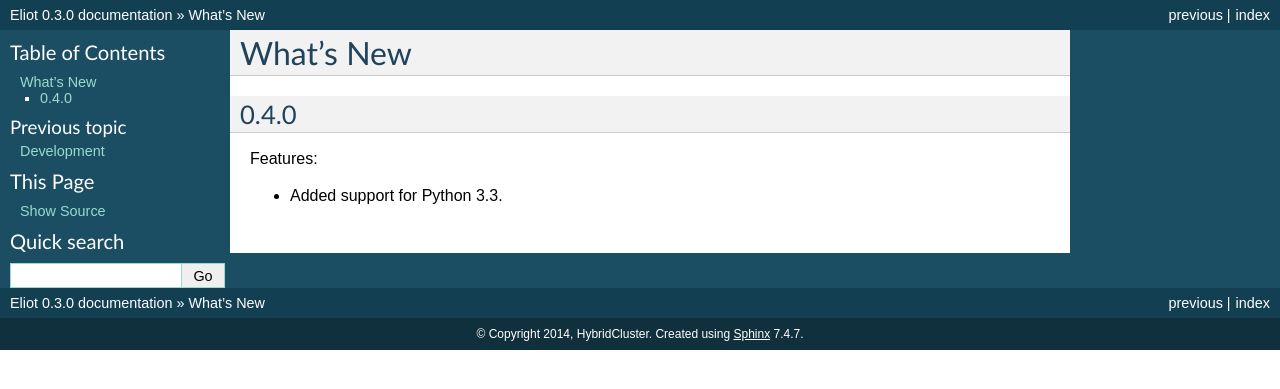
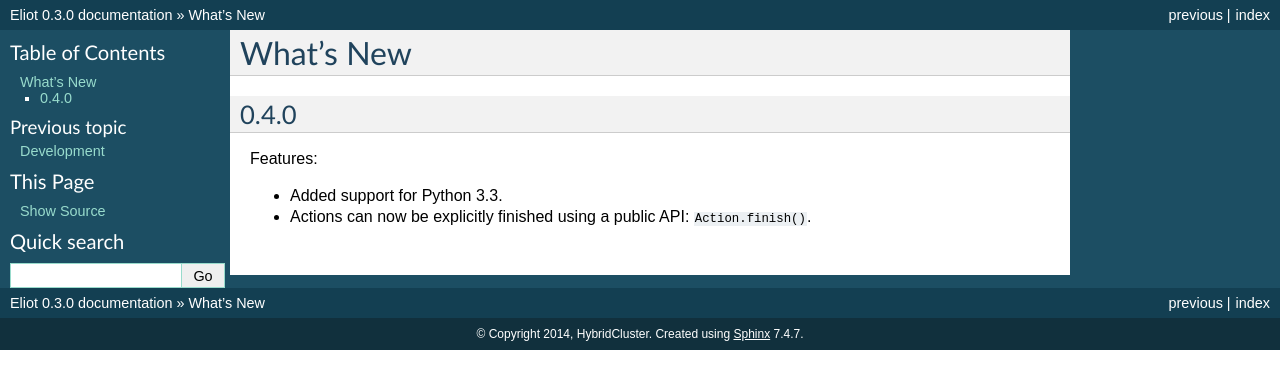
Before and after one commit to itamarst/eliot, a Sphinx documentation site: the page built from docs/source/news.rst, in a window 1280 px wide. Shown: the top 389 px of the page. Built offline with Sphinx 7.4.7, drawn with Linux system fonts in a browser that asks for light colours.

Commit message:
News entry.

```diff
--- a/docs/source/news.rst
+++ b/docs/source/news.rst
@@ -7,3 +7,4 @@ What's New
 Features:
 
 * Added support for Python 3.3.
+* Actions can now be explicitly finished using a public API: ``Action.finish()``.
```
